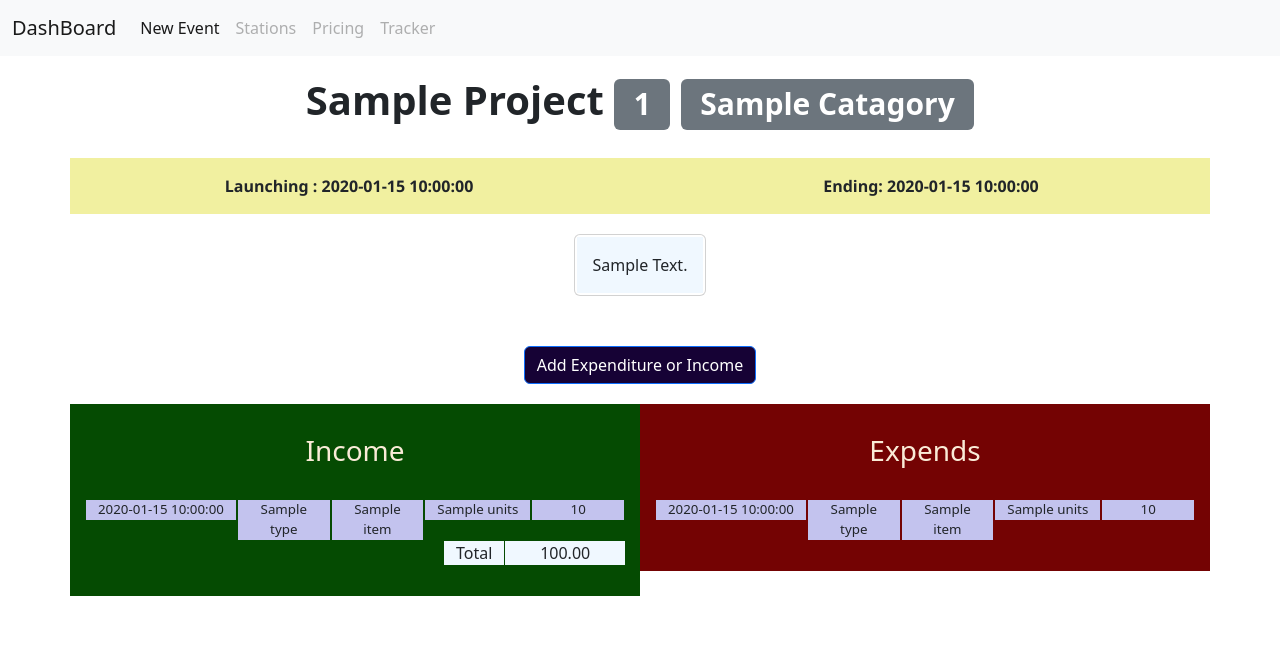
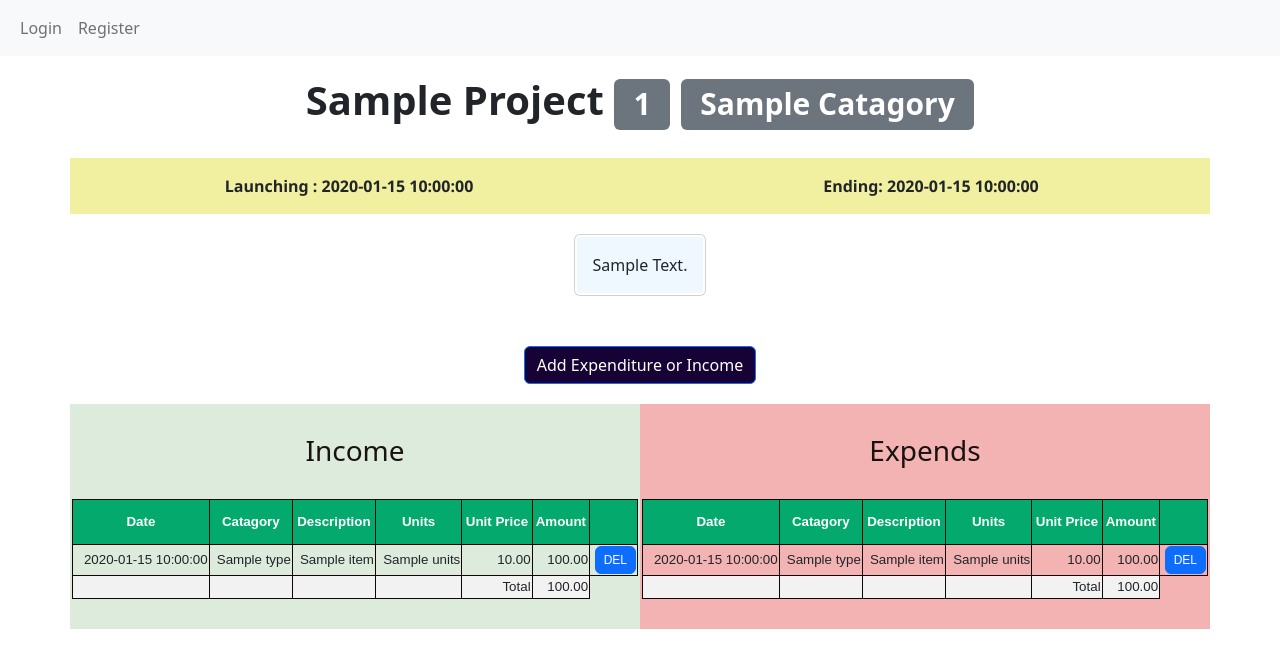
Before and after one commit to ravinduHV/Event_Manager, a Flask app: template templates/event.html in a window 1280 px wide. Shown: the top 668 px of the page. Run offline with Flask 2, Linux system fonts and the light colour scheme; the template is opened without the code that fills it: most values are stand-ins (such as "Sample title", 1, 10 or a date in 2020); some libraries are stand-ins or nearby versions.

Commit message:
2022/12/29 mid night submission

```diff
--- a/app.py
+++ b/app.py
@@ -2,6 +2,10 @@ from flask import Flask, render_template, request, redirect, session, flash
 from flask_session import Session
 from cs50 import SQL
 import random
+from helper import login_required
+from User import User
+
+from werkzeug.security import check_password_hash, generate_password_hash
 
 
 app = Flask(__name__)
@@ -27,11 +31,17 @@ def after_request(response):
 
 
 @app.route("/")
+@login_required
 def index():
-    events = db.execute("SELECT name, description, id FROM events")
+    try:
+        events = db.execute("SELECT name, description, id FROM events WHERE user_id=?", session["user_id"])
+    except:
+        events=[]
     return render_template("index.html", events=events)
 
+
 @app.route("/new_event" ,methods=["GET","POST"])
+@login_required
 def new_event():
     if request.method == "POST":
         name = request.form.get("project_name")
@@ -48,57 +58,66 @@ def new_event():
             while True:
                 id = random.randint(1000,9999)
                 if str(id) not in id_list:
-                    db.execute("INSERT INTO events (name, catagory, starting_date, ending_date, description, id) VALUES(?,?,?,?,?,?)", name, catagory, starting_date, ending_date, description,id)
+                    db.execute("INSERT INTO events (name, catagory, starting_date, ending_date, description, id, user_id) VALUES(?,?,?,?,?,?,?)", name, catagory, starting_date, ending_date, description,id, int(session["user_id"]))
                     break
 
         return redirect("/")
     else:
         return render_template("new_event.html")
 
+
 @app.route("/event", methods=["GET", "POST"])
+@login_required
 def event():
     if request.method == "POST":
-        id = request.form.get("id")
-        income_expenditure = int(request.form.get("income_expenditure")) # return integer 1 or 2::::: try to do it else error can happen
-        _type = request.form.get("type")
-        item = request.form.get("item")
-        units = request.form.get("units")
-        unit_price = request.form.get("unit_price")
-        date = request.form.get("date")
+        if request.form.get("insert_form") == "save":
+            id = request.form.get("id")
+            income_expenditure = int(request.form.get("income_expenditure")) # return integer 1 or 2::::: try to do it else error can happen
+            _type = request.form.get("type")
+            item = request.form.get("item")
+            units = request.form.get("units")
+            unit_price = request.form.get("unit_price")
+            date = request.form.get("date")
 
-        if not id or not income_expenditure or not _type or not item or not unit_price or not date:
-            flash("Mandatory fields should not be empty ")
-            return redirect(("/event?id="+id))
+            if not id or not income_expenditure or not _type or not item or not unit_price or not date:
+                flash("Mandatory fields should not be empty ")
+                return redirect(("/event?id="+id))
 
-        if income_expenditure == 1 and not units:
-            units = 1
+            if income_expenditure == 1 and not units:
+                units = 1
 
-        #checks for data
-        try:
-            units = float(units)
-            unit_price = float(unit_price)
-        except:
-            flash("Units and Unit_price [DATA UNMATCH]")
-            return redirect(("/event?id="+id))
+            #checks for data
+            try:
+                units = float(units)
+                unit_price = float(unit_price)
+            except:
+                flash("Units and Unit_price [DATA UNMATCH]")
+                return redirect(("/event?id="+id))
 
-        #check for valied date by separating and check with regex
+            #check for valied date by separating and check with regex
 
-        #update tables
-        if income_expenditure == 1:
-            db.execute("INSERT INTO budget_income (project_id, type, item, amount, units, date) VALUES(?, ?, ?, ?, ?, ?)", int(id), _type, item, unit_price, units, date)
-        elif income_expenditure == 2:
-            db.execute("INSERT INTO budget_expenditure (project_id, type, item, amount, units, date) VALUES(?, ?, ?, ?, ?, ?)", int(id), _type, item, unit_price, units, date)
+            #update tables
+            if income_expenditure == 1:
+                db.execute("INSERT INTO budget_income (project_id, type, item, amount, units, date) VALUES(?, ?, ?, ?, ?, ?)", int(id), _type, item, unit_price, units, date)
+            elif income_expenditure == 2:
+                db.execute("INSERT INTO budget_expenditure (project_id, type, item, amount, units, date) VALUES(?, ?, ?, ?, ?, ?)", int(id), _type, item, unit_price, units, date)
 
 
-        return redirect(("/event?id="+id))
+            return redirect(("/event?id="+id))
+        elif request.form.get("delete_row") == "delete":
+            id = request.form.get("id")
+            row_id = request.form.get("row_id")
+            _type = request.form.get("db")
+            if _type == "income":
+                db.execute("DELETE FROM budget_income WHERE id=?", int(row_id))
+            elif _type == "expenditure":
+                db.execute("DELETE FROM budget_expenditure WHERE id=?", int(row_id))
+            return redirect(("/event?id="+id))
     else:
         id = request.args
         if not id["id"]:
             return redirect("/")
         project = db.execute("SELECT * FROM events WHERE id=?", id["id"])
-        income_catagory = db.execute("SELECT type FROM budget_income WHERE project_id=?", int(id["id"]))
-        expenditure_catagory = db.execute("SELECT type FROM budget_expenditure WHERE project_id=?", int(id["id"]))
-
         income_details = sorted(db.execute("SELECT * FROM budget_income WHERE project_id=?", int(id["id"]) ), key=lambda x: x["date"])
         expenditure_details = sorted(db.execute("SELECT * FROM budget_expenditure WHERE project_id=?", int(id["id"]) ), key=lambda x: x["date"])
 
@@ -109,3 +128,53 @@ def event():
             catagory.append(_["type"])
 
         return render_template("event.html", project=project, catagory=set(catagory), income=income_details, expenditure=expenditure_details)
+
+@app.route("/login", methods=["POST","GET"])
+def login():
+    session.clear()
+    if request.method == "POST":
+        u_name_or_email = request.form.get("username_email")
+        password = request.form.get("password")
+
+        if not u_name_or_email or not password:
+            return redirect("/login")
+        if "@" in u_name_or_email:
+            row = db.execute("SELECT hash,id FROM users WHERE email=?", u_name_or_email)
+        else:
+            row = db.execute("SELECT hash,id FROM users WHERE user_name=?", u_name_or_email)
+
+        if len(row) != 1 or not check_password_hash(row[0]["hash"], password):
+            return redirect("/login")
+        session["user_id"] = int(row[0]["id"])
+        return redirect("/")
+    else:
+        return render_template("login.html")
+
+
+@app.route("/register", methods=["POST", "GET"])
+def register():
+    if request.method == "POST":
+        username = request.form.get("username")
+        email = request.form.get("email")
+        password = request.form.get("password")
+        c_password = request.form.get("c_password")
+        tp_no = request.form.get("tp_no")
+        info = db.execute("SELECT * FROM users WHERE user_name=?",username)
+        try:
+            user = User(username, email, password, c_password, tp_no, info)
+            db.execute("INSERT INTO users (user_name, email, hash, contact_no) VALUES(?, ?, ?, ?)", user.name, user.email, generate_password_hash(user.password), user.tp_no)
+        except:
+            raise
+            #return redirect("/register")
+        id = db.execute("SELECT id FROM users WHERE user_name=?", user.name)
+        print(id)
+        session["user_id"] = id[0]
+        return redirect("/")
+    else:
+        session.clear()
+        return render_template("register.html")
+
+@app.route("/logout")
+def logout():
+    session.clear()
+    return redirect("/login")
--- a/static/style/event.css
+++ b/static/style/event.css
@@ -63,7 +63,7 @@
 }
 
 #income_col{
-    background-color: rgb(5, 75, 2);
+    background-color: rgb(220, 235, 219);
     padding-top: 10px;
     padding-bottom: 30px;
     padding-left: 2px;
@@ -71,7 +71,7 @@
 }
 
 #expend_col{
-    background-color: rgb(116, 3, 3);
+    background-color: rgb(243, 179, 179);
     padding-top: 10px;
     padding-bottom: 30px;
     padding-left: 2px;
@@ -80,11 +80,37 @@
 
 .listing_title{
     margin-top: 20px;
-    color: antiquewhite;
+    color: rgb(24, 19, 14);
 }
 
 .total{
     background-color: aliceblue;
-    font-size: medium;
+    text-align: right;
     font-weight: 500;
+    font-size: small;
 }
+
+#income_list {
+    font-size: smaller;
+    font-family: Arial, Helvetica, sans-serif;
+    border-collapse: collapse;
+    width: 100%;
+}
+
+#income_list td, #income_list th {
+    border: 1px solid rgb(17, 5, 5);
+    padding: 1px;
+    text-align: right;
+}
+
+#income_list tr:nth-child(even){background-color: #f2f2f2;}
+
+#income_list tr:hover {background-color: #ddd;}
+
+#income_list th {
+    padding-top: 12px;
+    padding-bottom: 12px;
+    text-align: center;
+    background-color: #04AA6D;
+    color: white;
+}
--- a/templates/event.html
+++ b/templates/event.html
@@ -54,7 +54,7 @@
                         </div>
                         <form action="/event", method="POST">
                             <div class="modal-body">
-                                <input type="hidden" name=id value='{{ project[0]["id"] }}'>
+                                <input type="hidden" name="id" value='{{ project[0]["id"] }}'>
 
                                 <div class="form-floating" style="margin-bottom: 15px;">
                                     <select class="form-select" id="floatingSelect" aria-label="Floating label select example" name="income_expenditure">
@@ -96,91 +96,116 @@
 
                             </div>
                             <div class="modal-footer">
-                                <button type="submit" class="btn btn-secondary" data-bs-dismiss="modal">Save</button>
-                            </div
+                                <button name="insert_form" type="submit" class="btn btn-secondary" data-bs-dismiss="modal" value="save">Save</button>
+                            </div>
                         </form>
                     </div>
                 </div>
             </div>
         </div>
-        <!--<script>
-            const myModal = document.getElementById('budget_b')
-            const myInput = document.getElementById('staticBackdrop')
-
-            myModal.addEventListener('shown.bs.modal', () => {
-            myInput.focus()
-            })
-        </script>-->
     </div>
 
     <div class="budget_listing">
         <div class="container text-center">
             <div class="row align-items-start">
+            {% if income %}
               <div class="col" id="income_col">
                 <h3 class="listing_title">Income</h3>
                 <br>
-                {% set total = [] %}
-                {% for line in income%}
-                    <div class="container text-center">
-                        <div class="row align-items-start" id="line">
-                        <div class="col-auto line_col">
-                            {{ line["date"] }}
-                        </div>
-                        <div class="col line_col">
-                            {{ line["type"] }}
-                        </div>
-                        <div class="col line_col">
-                            {{ line["item"] }}
-                        </div>
-                        <div class="col-auto line_col">
-                            {{ line["units"] }}
-                        </div>
-                        <div class="col line_col">
-                            {{ line["amount"] }}
-                        </div>
-                        </div>
-                        {% do total.append((line["units"] | float)*(line["amount"] | float)) %}
-                    </div>
-                {% endfor %}
-                <div class="container text-center">
-                    <div class="row align-items-start" id="line">
-                    <div class="col total"></div>
-                    <div class="col total"></div>
-                    <div class="col total"></div>
-                    <div class="col-auto total">Total</div>
-                    {% set Total = namespace(value=0) %}
-                    {% for num in total %}
-                            {% set Total.value = Total.value + num %}
-                    {% endfor %}
-                    <div class="col total" style="margin-left: 1px;">{{ '%0.2f'|format(Total.value|float) }}</div>
-                    </div>
-                </div>
-              </div>
-              <div class="col" id="expend_col">
+                <table id="income_list">
+                    <thead>
+                        <tr>
+                            <th>Date</th>
+                            <th>Catagory</th>
+                            <th>Description</th>
+                            <th>Units</th>
+                            <th>Unit Price</th>
+                            <th>Amount</th>
+                            <th></th>
+                        </tr>
+                    </thead>
+                    {% set Total_i = namespace(value=0) %}
+                    <tbody>
+                        {% for line in income %}
+                        <tr>
+                            <td>{{line["date"]}}</td>
+                            <td>{{line["type"]}}</td>
+                            <td>{{line["item"]}}</td>
+                            <td>{{line["units"]}}</td>
+                            <td>{{'%0.2f'|format(line["amount"]|float)}}</td>
+                            <td>{{'%0.2f'|format( (line["amount"]|float)*(line["units"]|float) )}}</td>
+                            <td>
+                                <form action="/event", method="POST">
+                                    <input type="hidden" name="id" value='{{ project[0]["id"] }}'>
+                                    <input type="hidden" name="row_id" value='{{ line["id"] }}'>
+                                    <input type="hidden" name="db" value="income">
+                                    <button name="delete_row" value="delete" type="submit" class="btn btn-primary" style="--bs-btn-padding-y: .25rem; --bs-btn-padding-x: .5rem; --bs-btn-font-size: .75rem;">DEL</button>
+                                </form>
+                            </td>
+                        </tr>
+                        {% set Total_i.value = Total_i.value + ((line["amount"]|float)*(line["units"]|float)) %}
+                        {% endfor %}
+                        <tr>
+                            <td></td>
+                            <td></td>
+                            <td></td>
+                            <td></td>
+                            <td>Total</td>
+                            <td>{{ ('%0.2f'|format(Total_i.value|float)) }}</td>
+                        </tr>
+                    </tbody>
+                </table>
+                {% endif %}
+            </div>
+            {% if expenditure %}
+            <div class="col" id="expend_col">
                 <h3 class="listing_title">Expends</h3>
                 <br>
-                {% for line in expenditure%}
-                    <div class="container text-center">
-                        <div class="row align-items-start" id="line">
-                        <div class="col-auto line_col">
-                            {{ line["date"] }}
-                        </div>
-                        <div class="col line_col">
-                            {{ line["type"] }}
-                        </div>
-                        <div class="col line_col">
-                            {{ line["item"] }}
-                        </div>
-                        <div class="col-auto line_col">
-                            {{ line["units"] }}
-                        </div>
-                        <div class="col line_col">
-                            {{ line["amount"] }}
-                        </div>
-                        </div>
-                    </div>
-                {% endfor %}
-              </div>
+                <table id="income_list">
+                    <thead>
+                        <tr>
+                            <th>Date</th>
+                            <th>Catagory</th>
+                            <th>Description</th>
+                            <th>Units</th>
+                            <th>Unit Price</th>
+                            <th>Amount</th>
+                            <th></th>
+                        </tr>
+                    </thead>
+                    {% set Total_e = namespace(value=0) %}
+                    <tbody>
+                        {% for line in expenditure %}
+                        <tr>
+                            <td>{{line["date"]}}</td>
+                            <td>{{line["type"]}}</td>
+                            <td>{{line["item"]}}</td>
+                            <td>{{line["units"]}}</td>
+                            <td>{{'%0.2f'|format(line["amount"]|float)}}</td>
+                            <td>{{'%0.2f'|format( (line["amount"]|float)*(line["units"]|float) )}}</td>
+                            <td>
+                                <form action="/event", method="POST">
+                                    <input type="hidden" name="id" value='{{ project[0]["id"] }}'>
+                                    <input type="hidden" name="row_id" value='{{ line["id"] }}'>
+                                    <input type="hidden" name="db" value="expenditure">
+                                    <button name="delete_row" value="delete" type="submit" class="btn btn-primary" style="--bs-btn-padding-y: .25rem; --bs-btn-padding-x: .5rem; --bs-btn-font-size: .75rem;">DEL</button>
+                                </form>
+                            </td>
+                        </tr>
+                        {% set Total_e.value = Total_e.value + ((line["amount"]|float)*(line["units"]|float)) %}
+                        {% endfor %}
+                        <tr>
+                            <td></td>
+                            <td></td>
+                            <td></td>
+                            <td></td>
+                            <td>Total</td>
+                            <td>{{ ('%0.2f'|format(Total_e.value|float)) }}</td>
+                        </tr>
+                    </tbody>
+                </table>
+                {% endif %}
+                </div>
             </div>
         </div>
     </div>
--- a/templates/index.html
+++ b/templates/index.html
@@ -10,6 +10,7 @@ Home
 
 {% block main %}
     <h1 id="main_title">Event Manager</h1>
+    {% if events %}
     <div class="events_list">
         {% for event in events %}
             <div class="card list_item" style="width: 18rem;">
@@ -21,4 +22,5 @@ Home
             </div>
         {% endfor %}
     </div>
+    {% endif %}
 {% endblock %}
--- a/templates/layout.html
+++ b/templates/layout.html
@@ -9,6 +9,7 @@
     <body>
         <nav class="navbar navbar-expand-lg bg-light">
             <div class="container-fluid">
+              {% if session["user_id"] %}
               <a class="navbar-brand" href="/">DashBoard</a>
               <button class="navbar-toggler" type="button" data-bs-toggle="collapse" data-bs-target="#navbarNavAltMarkup" aria-controls="navbarNavAltMarkup" aria-expanded="false" aria-label="Toggle navigation">
                 <span class="navbar-toggler-icon"></span>
@@ -16,11 +17,16 @@
               <div class="collapse navbar-collapse" id="navbarNavAltMarkup">
                 <div class="navbar-nav">
                   <a class="nav-link active" aria-current="page" href="/new_event">New Event</a>
-                  <a class="nav-link disabled" href="#">Stations</a>
-                  <a class="nav-link disabled" href="#">Pricing</a>
-                  <a class="nav-link disabled">Tracker</a>
+                  <a class="nav-link disabled" href="#">Profile</a>
+                  <a class="nav-link " href="/logout">Logout</a>
                 </div>
               </div>
+              {% else %}
+              <div class="navbar-nav">
+                  <a class="nav-link" href="/login">Login</a>
+                  <a class="nav-link" href="/register">Register</a>
+              </div>
+              {% endif %}
             </div>
           </nav>
         {% block main %}{% endblock %}
```
Also changed, not shown: User.py (added, +50 -0 lines), helper.py (+11 -0 lines), static/style/login.css (added, +14 -0 lines), templates/login.html (added, +25 -0 lines), templates/register.html (added, +34 -0 lines), manager.db.
